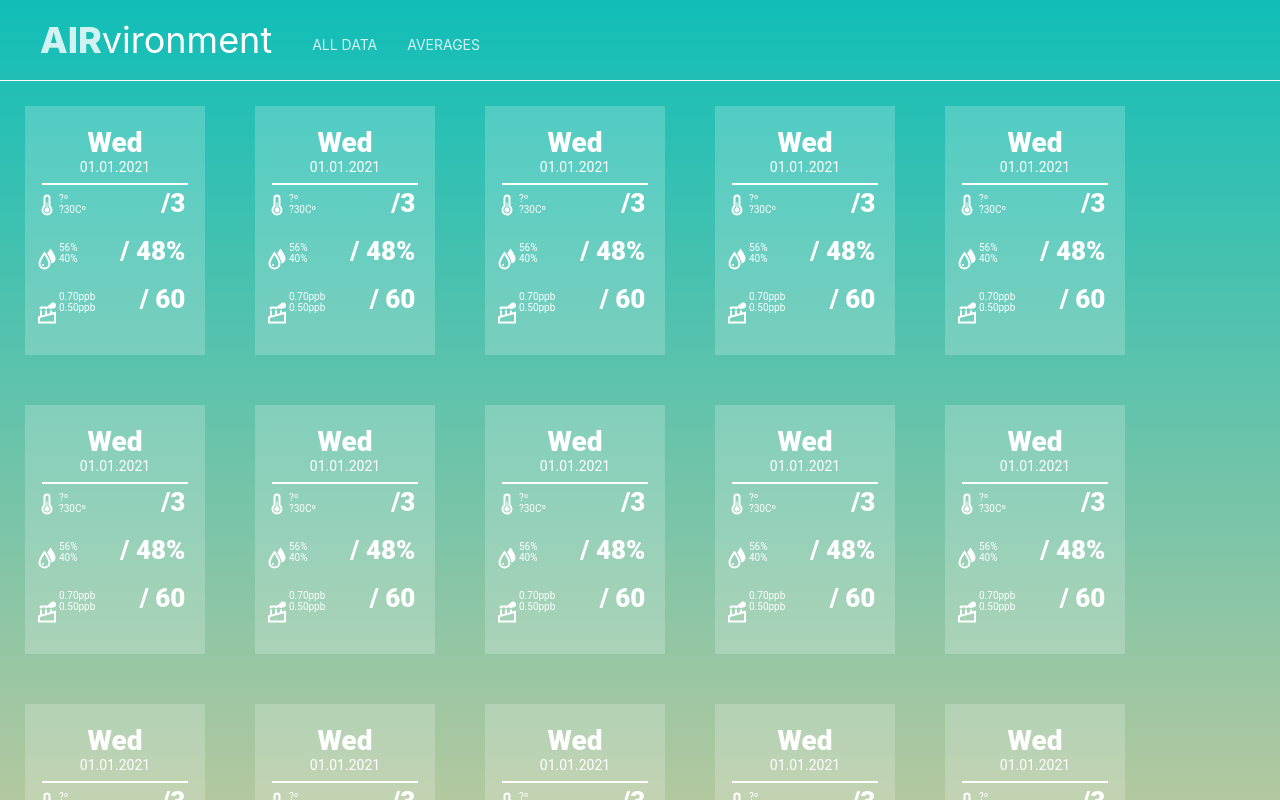
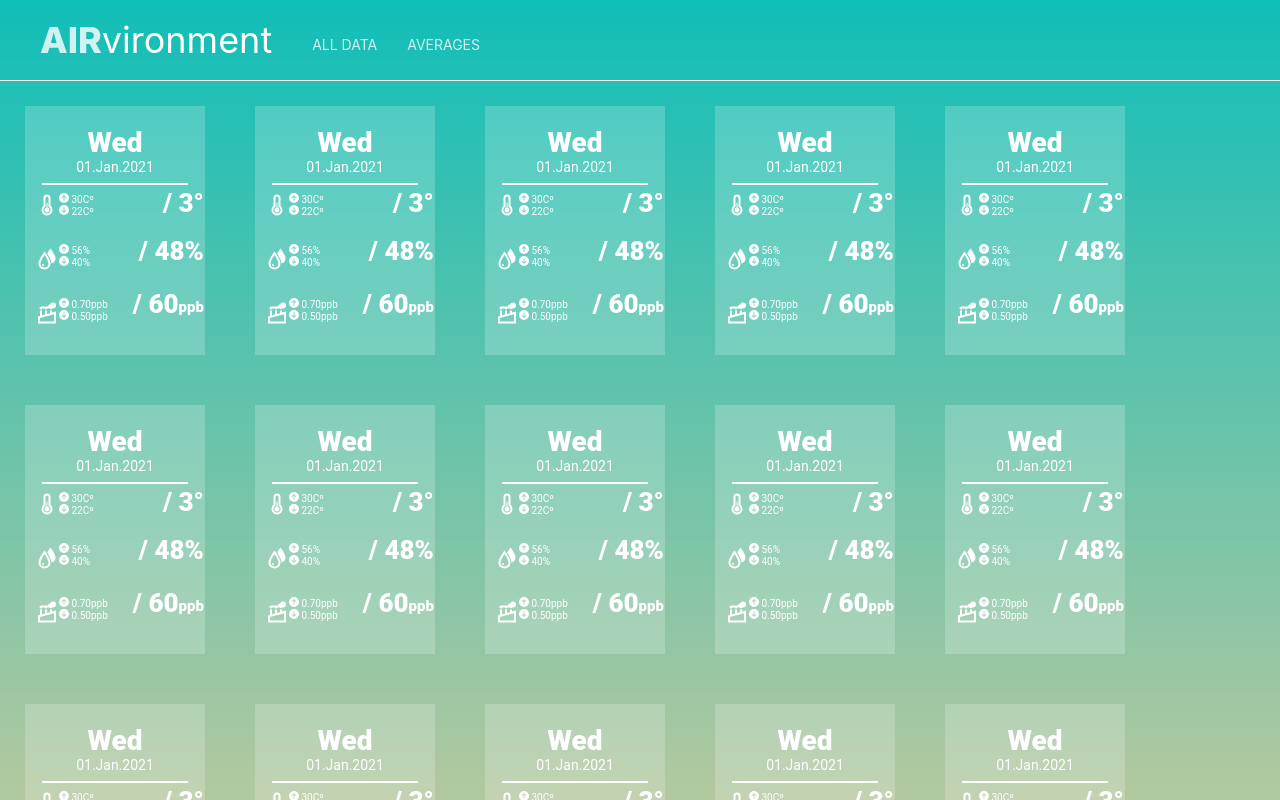
Before and after one commit to Neskoff/airvironment-2021-frontend, a React (Create React App) app: page /avg in a window 1280 px wide. Shown: the top 800 px of the page. Built offline with nearby package versions, Linux system fonts and the light colour scheme.

Commit message:
Create Averages page #16/2

```diff
--- /dev/null
+++ b/src/assets/icons/downArrow.js
@@ -0,0 +1,21 @@
+import React from "react";
+
+function downArrow() {
+  return (
+    <svg
+      xmlns="http://www.w3.org/2000/svg"
+      width="10"
+      height="10"
+      viewBox="0 0 10 10"
+    >
+      <path
+        id="low_value_ico"
+        data-name="low value ico"
+        d="M5.828,1.934a5.033,5.033,0,0,0,5-5,5.036,5.036,0,0,0-5-5,5.032,5.032,0,0,0-5,5A5.037,5.037,0,0,0,5.828,1.934Zm0-2.259A.452.452,0,0,1,5.493-.48L3.7-2.28a.4.4,0,0,1-.108-.289.389.389,0,0,1,.4-.4.425.425,0,0,1,.294.119l.645.66.516.619L5.4-2.682v-2.7A.405.405,0,0,1,5.828-5.8a.4.4,0,0,1,.423.413v2.7L6.209-1.563l.521-.629.634-.66a.425.425,0,0,1,.3-.119.393.393,0,0,1,.4.4.409.409,0,0,1-.119.289L6.163-.48A.444.444,0,0,1,5.828-.325Z"
+        transform="translate(-0.825 8.066)"
+        fill="#fff"
+      />
+    </svg>
+  );
+}
+export default downArrow;
--- /dev/null
+++ b/src/assets/icons/index.js
@@ -0,0 +1,4 @@
+import upArrow from "./upArrow";
+import downArrow from "./downArrow";
+
+export { upArrow, downArrow };
--- /dev/null
+++ b/src/assets/icons/upArrow.js
@@ -0,0 +1,22 @@
+import React from "react";
+
+function upArrow() {
+  return (
+    <svg
+      xmlns="http://www.w3.org/2000/svg"
+      width="10"
+      height="10"
+      viewBox="0 0 10 10"
+    >
+      <path
+        id="high_value_ico"
+        data-name="high value ico"
+        d="M5.828,1.934a5.033,5.033,0,0,0,5-5,5.036,5.036,0,0,0-5-5,5.032,5.032,0,0,0-5,5A5.037,5.037,0,0,0,5.828,1.934Zm0-7.736a.45.45,0,0,1,.335.16L7.947-3.848a.419.419,0,0,1,.119.289.4.4,0,0,1-.4.407.429.429,0,0,1-.3-.124l-.634-.66-.521-.624.041,1.114v2.7a.408.408,0,0,1-.423.418A.409.409,0,0,1,5.4-.743v-2.7l.046-1.109-.516.619-.645.66a.429.429,0,0,1-.294.124.393.393,0,0,1-.4-.407A.41.41,0,0,1,3.7-3.848l1.79-1.795A.44.44,0,0,1,5.828-5.8Z"
+        transform="translate(-0.825 8.066)"
+        fill="#fff"
+      />
+    </svg>
+  );
+}
+
+export default upArrow;
--- a/src/assets/styles/components/averageCard.scss
+++ b/src/assets/styles/components/averageCard.scss
@@ -39,7 +39,19 @@
 .imageArea svg {
   margin-bottom: 30px;
 }
-
+.shift {
+  font-size: 15px;
+  margin-top: 9px;
+}
+.pollution {
+  display: flex;
+  flex-direction: row;
+  text-align: right;
+  margin: 5px 0 0 0;
+  padding: 0;
+  display: flex;
+  font-weight: 900;
+}
 .textAreaLeft {
   display: flex;
   flex-direction: column;
@@ -61,6 +73,9 @@
 .break {
   height: 27px;
 }
+.breakTwice {
+  height: 30px;
+}
 
 .mesArea {
   font-size: 26px;
@@ -74,7 +89,7 @@
   margin-left: 25px;
 }
 
-.mesArea p {
+.data {
   text-align: right;
   margin: 0;
   padding: 0;
--- a/src/components/averageCard.js
+++ b/src/components/averageCard.js
@@ -1,10 +1,11 @@
 import React from "react";
 import "../assets/styles/components/averageCard.scss";
+import { upArrow, downArrow } from "../assets/icons";
 const AverageCard = ({ temperature }) => {
   return (
     <div className="wrapper">
       <div className="cardTitle">Wed</div>
-      <div className="cardSubtitle">01.01.2021</div>
+      <div className="cardSubtitle">01.Jan.2021</div>
       <hr color="#ffffff" width="80%" />
       <div className="mainArea">
         <div className="imageArea">
@@ -86,19 +87,36 @@ const AverageCard = ({ temperature }) => {
           </svg>
         </div>
         <div className="textAreaLeft">
-          <p>?º</p>
-          <p>?30Cº</p>
+          <p>
+            <span>{upArrow()} 30Cº</span>
+          </p>
+          <p>
+            <span>{downArrow()} 22Cº</span>
+          </p>
           <div className="break"></div>
-          <p>56%</p>
-          <p>40%</p>
-          <div className="break"></div>
-          <p>0.70ppb</p>
-          <p>0.50ppb</p>
+          <p>
+            <span>{upArrow()} 56%</span>
+          </p>
+          <p>
+            {" "}
+            <span>{downArrow()} 40%</span>
+          </p>
+          <div className="breakTwice"></div>
+          <p>
+            {" "}
+            <span>{upArrow()} 0.70ppb</span>
+          </p>
+          <p>
+            {" "}
+            <span>{downArrow()} 0.50ppb</span>
+          </p>
         </div>
         <div className="mesArea">
-          <p>/{temperature}</p>
-          <p>/ 48%</p>
-          <p>/ 60</p>
+          <p className="data">/ {temperature}</p>
+          <p className="data">/ 48%</p>
+          <p className="pollution">
+            / 60 <sub className="shift"> ppb</sub>
+          </p>
         </div>
       </div>
     </div>
--- a/src/components/index.js
+++ b/src/components/index.js
@@ -1,4 +1,4 @@
 import Header from "./Header";
 import AverageCard from "./averageCard";
 
-export default { Header, AverageCard };
+export { Header, AverageCard };
--- a/src/pages/avarageMes.js
+++ b/src/pages/avarageMes.js
@@ -11,7 +11,7 @@ const averageMes = () => {
   return (
     <div className="renderDiv">
       {renderList.map(() => {
-        return <AverageCard temperature={3} />;
+        return <AverageCard temperature={"3°"} />;
       })}
     </div>
   );
```
